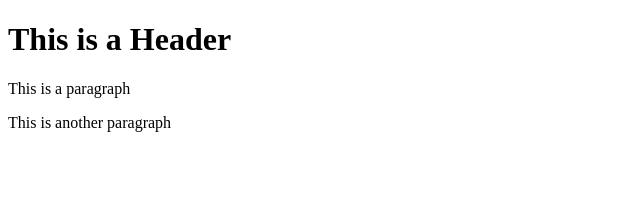
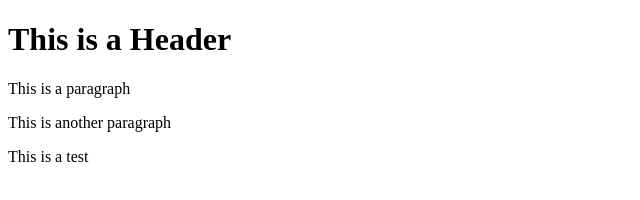
Before and after one commit to JohnKim001/git-test, a website: page index.html in a window 1280 px wide. Shown: the full height of the page, 0-640 px from the left. Drawn offline with Linux system fonts and the light colour scheme.

Commit message:
Using NPM

```diff
--- a/index.html
+++ b/index.html
@@ -4,5 +4,6 @@
         <h1> This is a Header</h1>
         <p>This is a paragraph</p>
         <p>This is another paragraph</p>
+        <P>This is a test</P>
     </body>
 </html>
```
Also changed, not shown: package.json (added, +24 -0 lines), 2 other files.
